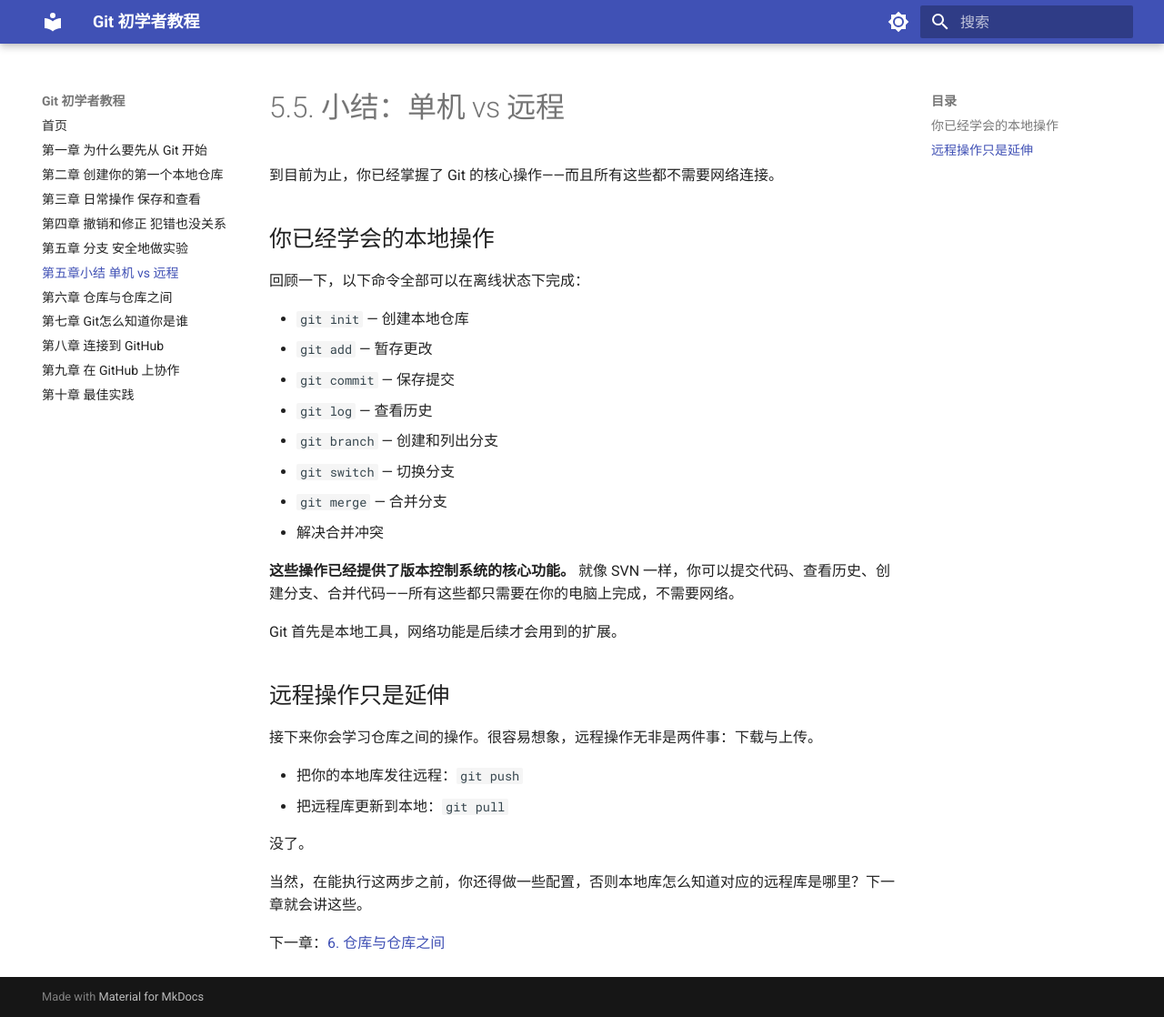
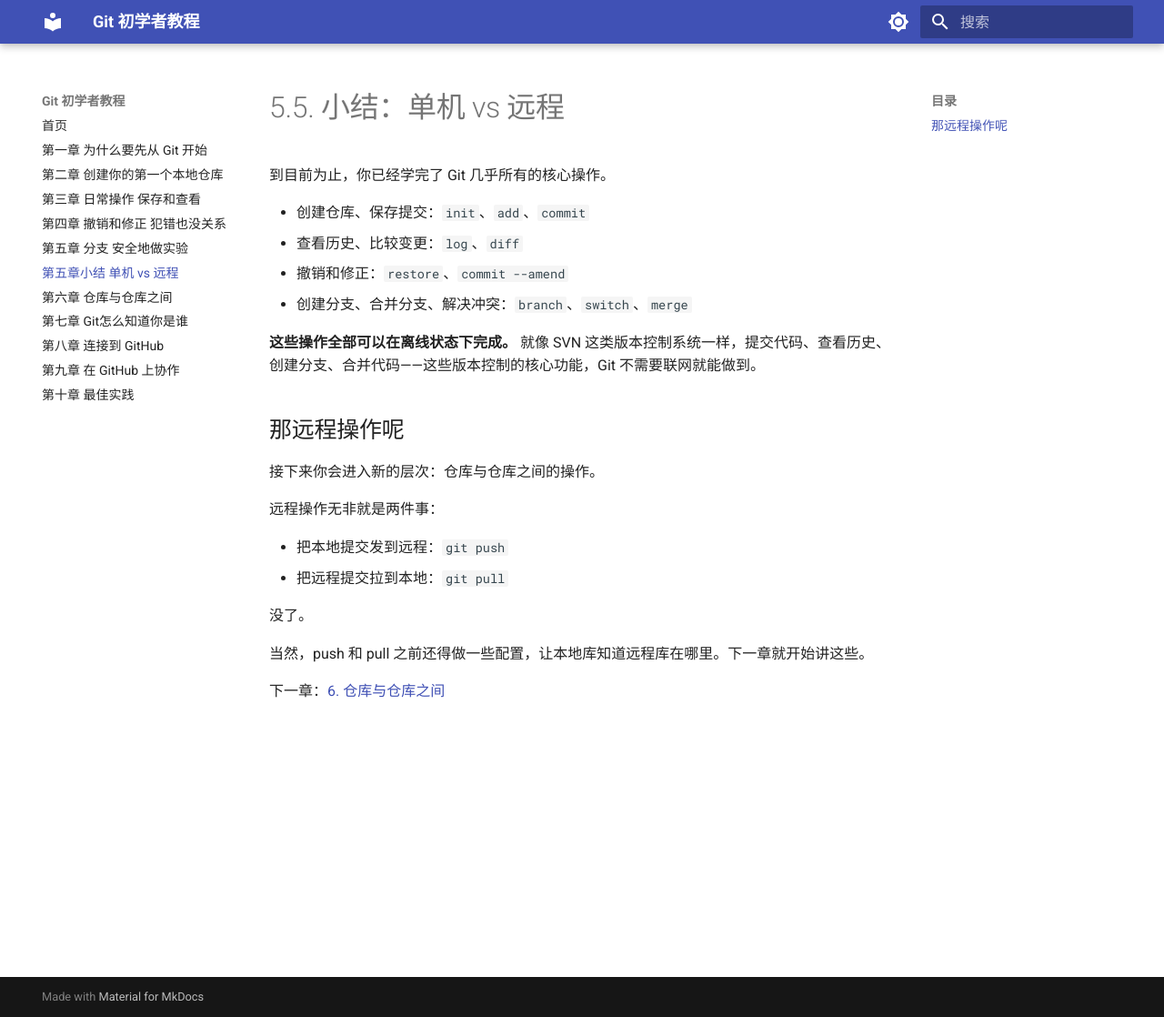
Before and after one commit to kagada/github-beginer-guide, an MkDocs documentation site: the page built from docs/5.5-小结：单机vs远程.md, in a window 1280 px wide and 1118 px high. Shown: the whole window at 91% size. Built offline with MkDocs 1.6.1 and Material for MkDocs 9.7.7, drawn with Linux system fonts in a browser that asks for light colours.

Commit message:
重写 5.5 章：单机 vs 远程

```diff
--- a/docs/5.5-小结：单机vs远程.md
+++ b/docs/5.5-小结：单机vs远程.md
@@ -1,33 +1,25 @@
 # 5.5. 小结：单机 vs 远程
 
-到目前为止，你已经掌握了 Git 的核心操作——而且所有这些都不需要网络连接。
+到目前为止，你已经学完了 Git 几乎所有的核心操作。
 
-## 你已经学会的本地操作
+- 创建仓库、保存提交：`init`、`add`、`commit`
+- 查看历史、比较变更：`log`、`diff`
+- 撤销和修正：`restore`、`commit --amend`
+- 创建分支、合并分支、解决冲突：`branch`、`switch`、`merge`
 
-回顾一下，以下命令全部可以在离线状态下完成：
+**这些操作全部可以在离线状态下完成。** 就像 SVN 这类版本控制系统一样，提交代码、查看历史、创建分支、合并代码——这些版本控制的核心功能，Git 不需要联网就能做到。
 
-- `git init` — 创建本地仓库
-- `git add` — 暂存更改
-- `git commit` — 保存提交
-- `git log` — 查看历史
-- `git branch` — 创建和列出分支
-- `git switch` — 切换分支
-- `git merge` — 合并分支
-- 解决合并冲突
+## 那远程操作呢
 
-**这些操作已经提供了版本控制系统的核心功能。** 就像 SVN 一样，你可以提交代码、查看历史、创建分支、合并代码——所有这些都只需要在你的电脑上完成，不需要网络。
+接下来你会进入新的层次：仓库与仓库之间的操作。
 
-Git 首先是本地工具，网络功能是后续才会用到的扩展。
+远程操作无非就是两件事：
 
-## 远程操作只是延伸
-
-接下来你会学习仓库之间的操作。很容易想象，远程操作无非是两件事：下载与上传。
-
-- 把你的本地库发往远程：`git push`
-- 把远程库更新到本地：`git pull`
+- 把本地提交发到远程：`git push`
+- 把远程提交拉到本地：`git pull`
 
 没了。
 
-当然，在能执行这两步之前，你还得做一些配置，否则本地库怎么知道对应的远程库是哪里？下一章就会讲这些。
+当然，push 和 pull 之前还得做一些配置，让本地库知道远程库在哪里。下一章就开始讲这些。
 
 下一章：[6. 仓库与仓库之间](./6-仓库与仓库之间.md)
```
